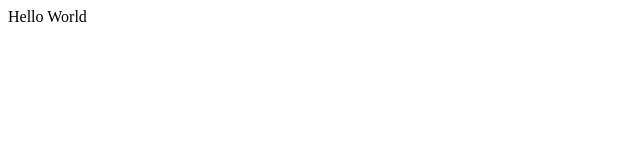
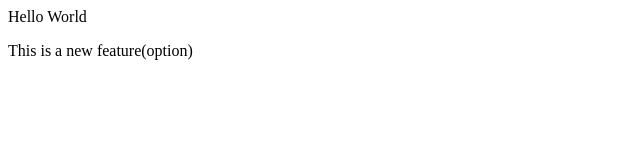
Before and after one commit to rupesh5320/demo, a plain HTML site: page index.html in a window 1280 px wide. Shown: the whole page, without its empty margins (0-640 px from the left). Drawn offline with Linux system fonts and the light colour scheme.

Commit message:
Adding Option

```diff
--- a/index.html
+++ b/index.html
@@ -1 +1,2 @@
 <p>Hello World</p>
+<p>This is a new feature(option)</p>
```
